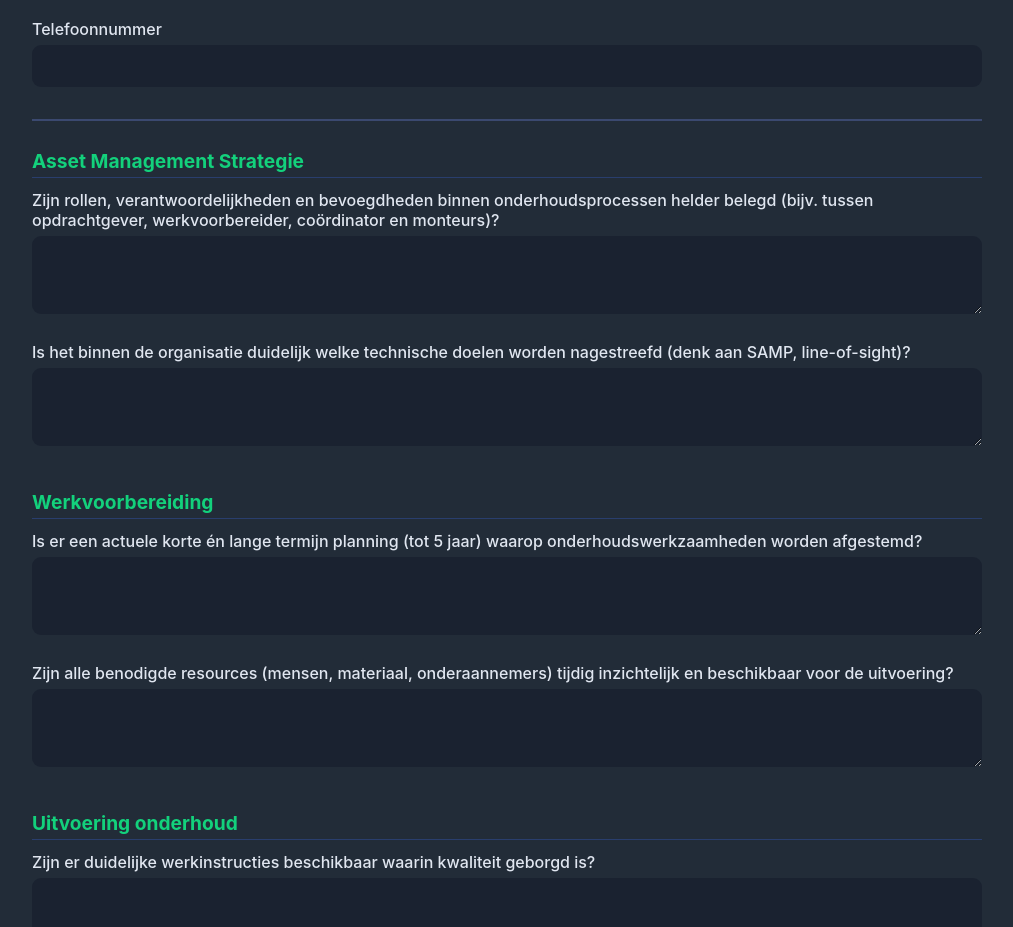
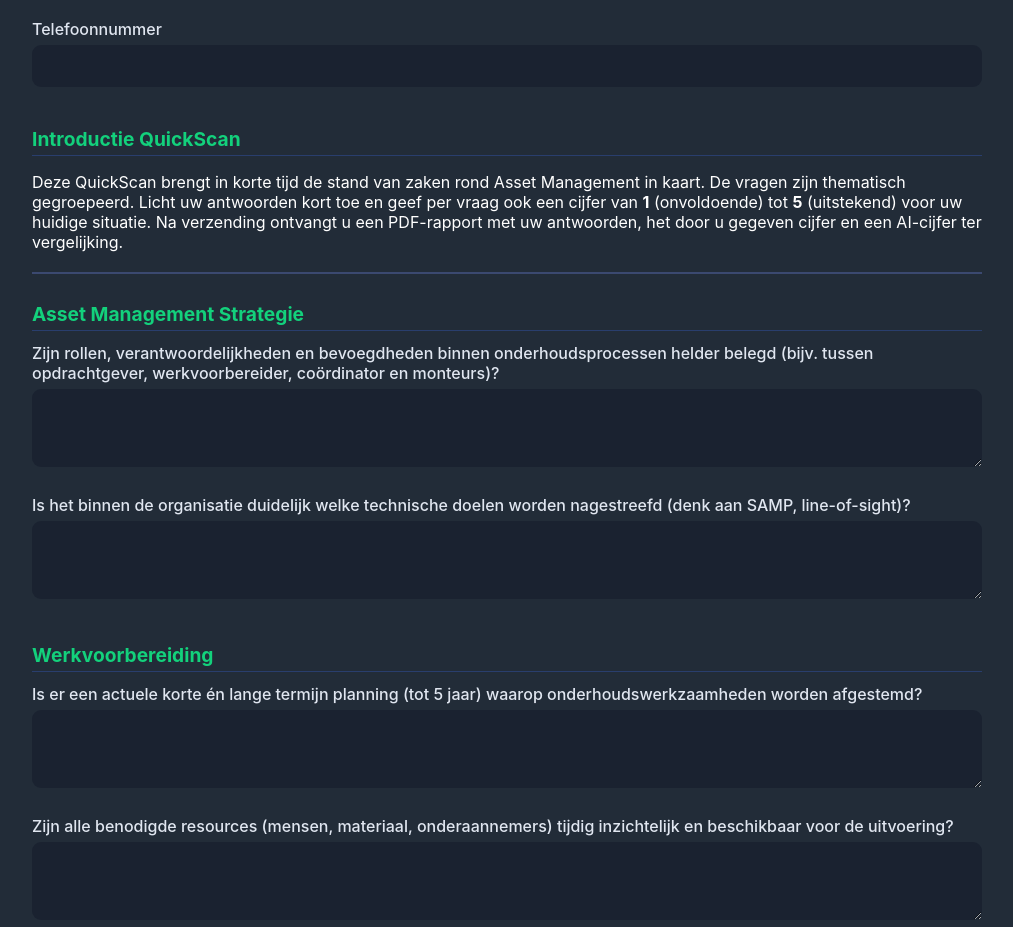
Before and after one commit to Veerenstael/QuickScan, a plain HTML site: page Frontend/index.html in a window 1280 px wide. Shown: the part 800-1727 px from the top of the page, without its empty margins (133-1146 px from the left). Drawn offline with Linux system fonts and the light colour scheme.

Commit message:
Update index.html

```diff
--- a/Frontend/index.html
+++ b/Frontend/index.html
@@ -6,19 +6,16 @@
   <title>Veerenstael Quick Scan</title>
   <link rel="stylesheet" href="./style.css"/>
 
-  <!-- Favicon toegevoegd -->
   <link rel="icon" href="favicon.png" type="image/png">
 </head>
 <body>
   <div class="dashboard-bg">
-    <!-- Logo en titel -->
     <div class="logo-header">
       <img src="https://www.veerenstael.nl/wp-content/uploads/2020/06/logo-veerenstael-wit.png"
            alt="Veerenstael" class="veerenstael-logo"/>
       <div class="subtitle-title">Veerenstael Quick Scan</div>
     </div>
 
-    <!-- Card -->
     <div class="main-card">
       <div class="header">
         <h2>QuickScan formulier</h2>
@@ -39,19 +36,29 @@
         <label>Telefoonnummer</label>
         <input type="text" name="phone" />
 
+        <!-- Introductie: tussen telefoonnummer en de vragen -->
+        <div id="intro" class="intro">
+          <h3>Introductie QuickScan</h3>
+          <p>
+            Deze QuickScan brengt in korte tijd de stand van zaken rond Asset Management in kaart.
+            De vragen zijn thematisch gegroepeerd. Licht uw antwoorden kort toe en geef per vraag
+            ook een cijfer van <strong>1</strong> (onvoldoende) tot <strong>5</strong> (uitstekend)
+            voor uw huidige situatie. Na verzending ontvangt u een PDF-rapport met uw antwoorden,
+            het door u gegeven cijfer en een AI-cijfer ter vergelijking.
+          </p>
+        </div>
+
         <hr style="margin:20px 0; border:1px solid #3b4970"/>
 
-        <!-- Vragenlijst dynamisch -->
+        <!-- Vragenlijst -->
         <div id="questions"></div>
 
-        <!-- Knoppen -->
         <div class="button-row">
           <button type="submit" class="green">Versturen</button>
           <button type="reset" class="reset-btn">Reset</button>
         </div>
       </form>
 
-      <!-- Resultaat -->
       <div id="result" class="info-block"></div>
     </div>
   </div>
```
